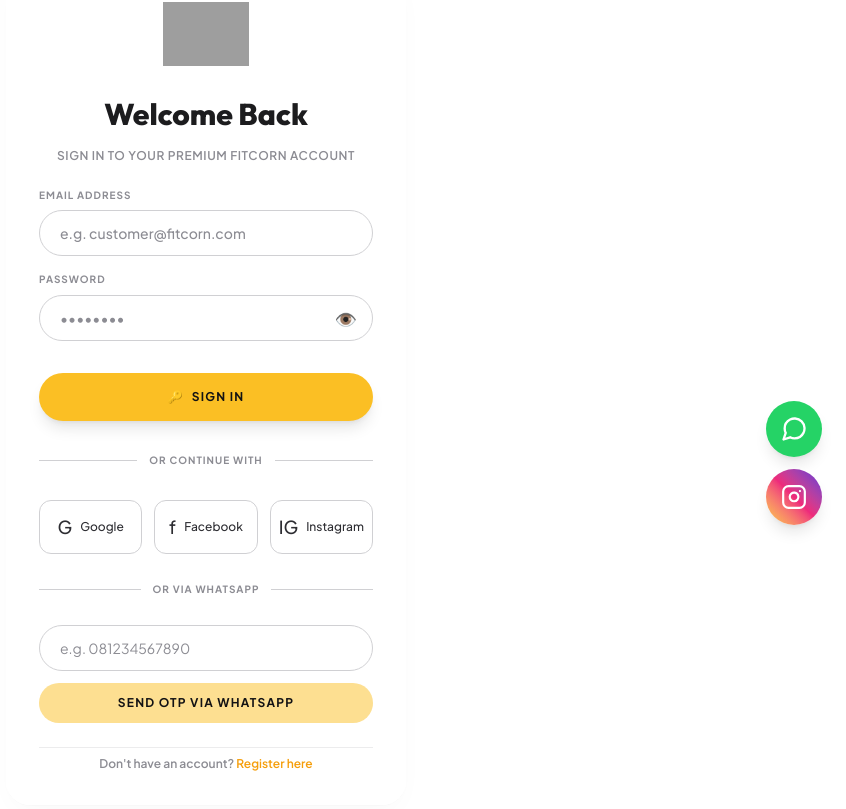
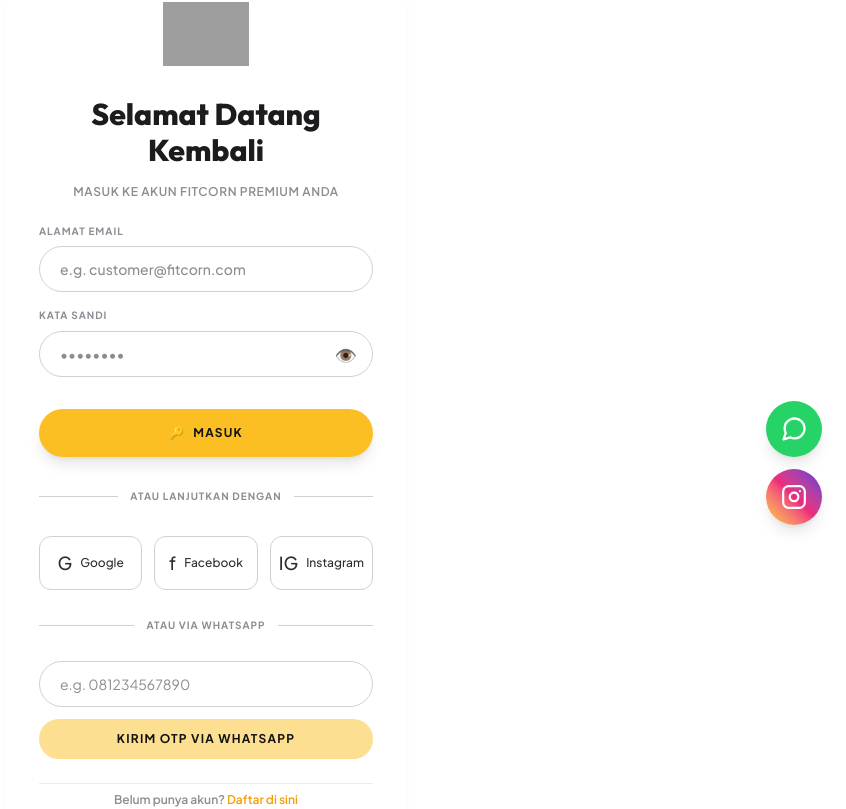
Before and after one commit to wahyudi-komite/fitcorn-id, an Angular app in the folder fitcorn-web/: page /masuk in a window 1280 px wide. Shown: the part 251-1060 px from the top of the page, without its empty margins (434-1280 px from the left). Built offline with nearby package versions, Linux system fonts and the light colour scheme; no server answers; grey boxes are pictures that could not be loaded.

Commit message:
chore: localize login component and update package dependencies for postgres and insforge sdk

```diff
--- a/fitcorn-web/src/app/features/auth/login/login.component.ts
+++ b/fitcorn-web/src/app/features/auth/login/login.component.ts
@@ -22,24 +22,24 @@
             <img src="/logo.png" alt="FITCORN Logo" class="h-16 mx-auto w-auto object-contain" />
           </a>
           <h1 class="text-3xl font-display font-extrabold text-charcoal-800 dark:text-white mt-2">
-            Welcome Back
+            Selamat Datang Kembali
           </h1>
           <p class="text-xs text-charcoal-400 font-semibold uppercase tracking-wider">
-            Sign in to your premium Fitcorn account
+            Masuk ke akun Fitcorn premium Anda
           </p>
         </div>
 
         <form (submit)="onSubmit()" class="space-y-4 text-sm font-medium">
           <div class="space-y-4">
             <div>
-              <label class="text-[10px] font-bold text-charcoal-400 uppercase tracking-widest block mb-2">Email Address</label>
+              <label class="text-[10px] font-bold text-charcoal-400 uppercase tracking-widest block mb-2">Alamat Email</label>
               <input type="email" [(ngModel)]="email" name="email" placeholder="e.g. customer@fitcorn.com" required
                      [ngClass]="themeService.theme() === 'dark' ? 'border-charcoal-850 text-white' : 'border-charcoal-200 text-charcoal-800'"
                      class="w-full px-5 py-3 rounded-full border bg-transparent placeholder-charcoal-400 focus:outline-none focus:border-corn-400" />
             </div>
 
             <div class="relative">
-              <label class="text-[10px] font-bold text-charcoal-400 uppercase tracking-widest block mb-2">Password</label>
+              <label class="text-[10px] font-bold text-charcoal-400 uppercase tracking-widest block mb-2">Kata Sandi</label>
               <input [type]="showPassword() ? 'text' : 'password'" [(ngModel)]="password" name="password" placeholder="&bull;&bull;&bull;&bull;&bull;&bull;&bull;&bull;" required
                      [ngClass]="themeService.theme() === 'dark' ? 'border-charcoal-850 text-white' : 'border-charcoal-200 text-charcoal-800'"
                      class="w-full px-5 py-3 pr-12 rounded-full border bg-transparent placeholder-charcoal-400 focus:outline-none focus:border-corn-400" />
@@ -54,9 +54,9 @@
             <button type="submit" [disabled]="loading()"
                     class="w-full px-8 py-4 font-sans font-bold text-xs tracking-widest uppercase rounded-full bg-corn-400 hover:bg-corn-500 disabled:bg-corn-400/50 disabled:cursor-not-allowed text-charcoal-900 shadow-lg hover:shadow-xl transition-all duration-300 transform hover:-translate-y-0.5 cursor-pointer flex items-center justify-center gap-2">
               @if (loading()) {
-                <span class="animate-spin text-sm">&#x231B;</span> Authenticating...
+                <span class="animate-spin text-sm">&#x231B;</span> Memverifikasi...
               } @else {
-                <span>&#x1F511;</span> Sign In
+                <span>&#x1F511;</span> Masuk
               }
             </button>
 
@@ -70,7 +70,7 @@
 
         <div class="relative flex items-center gap-3 py-2">
           <div class="flex-1 h-px bg-charcoal-200 dark:bg-charcoal-700"></div>
-          <span class="text-[10px] font-bold uppercase tracking-widest text-charcoal-400 dark:text-charcoal-300">or continue with</span>
+          <span class="text-[10px] font-bold uppercase tracking-widest text-charcoal-400 dark:text-charcoal-300">atau lanjutkan dengan</span>
           <div class="flex-1 h-px bg-charcoal-200 dark:bg-charcoal-700"></div>
         </div>
 
@@ -94,7 +94,7 @@
 
         <div class="relative flex items-center gap-3 py-1">
           <div class="flex-1 h-px bg-charcoal-200 dark:bg-charcoal-700"></div>
-          <span class="text-[10px] font-bold uppercase tracking-widest text-charcoal-400 dark:text-charcoal-300">or via WhatsApp</span>
+          <span class="text-[10px] font-bold uppercase tracking-widest text-charcoal-400 dark:text-charcoal-300">atau via WhatsApp</span>
           <div class="flex-1 h-px bg-charcoal-200 dark:bg-charcoal-700"></div>
         </div>
 
@@ -108,9 +108,9 @@
             <button type="submit" [disabled]="!phone || sendingOtp()"
                     class="w-full px-8 py-3 font-sans font-bold text-xs tracking-widest uppercase rounded-full bg-corn-400 hover:bg-corn-500 disabled:bg-corn-400/50 disabled:cursor-not-allowed text-charcoal-900 transition-all duration-300 cursor-pointer">
               @if (sendingOtp()) {
-                Sending OTP...
+                Mengirim OTP...
               } @else {
-                Send OTP via WhatsApp
+                Kirim OTP via WhatsApp
               }
             </button>
             @if (otpMsg()) {
@@ -122,21 +122,21 @@
         } @else {
           <form (submit)="onVerifyOtp($event)" class="space-y-3">
             <div>
-              <input type="text" [(ngModel)]="otp" name="otp" placeholder="Enter 6-digit OTP" required maxlength="6"
+              <input type="text" [(ngModel)]="otp" name="otp" placeholder="Masukkan 6 digit OTP" required maxlength="6"
                      [ngClass]="themeService.theme() === 'dark' ? 'border-charcoal-600 text-white' : 'border-charcoal-200 text-charcoal-800'"
                      class="w-full px-5 py-3 rounded-full border bg-transparent dark:bg-charcoal-900/30 placeholder-charcoal-400 dark:placeholder-charcoal-500 focus:outline-none focus:border-corn-400 text-sm text-center tracking-[8px]" />
             </div>
             <button type="submit" [disabled]="!otp || otp.length < 6 || verifyingOtp()"
                     class="w-full px-8 py-3 font-sans font-bold text-xs tracking-widest uppercase rounded-full bg-corn-400 hover:bg-corn-500 disabled:bg-corn-400/50 disabled:cursor-not-allowed text-charcoal-900 transition-all duration-300 cursor-pointer">
               @if (verifyingOtp()) {
-                Verifying...
+                Memverifikasi...
               } @else {
-                Verify & Sign In
+                Verifikasi & Masuk
               }
             </button>
             <button type="button" (click)="resetOtp()"
                     class="w-full text-xs text-charcoal-400 dark:text-charcoal-300 hover:text-corn-500 transition-colors cursor-pointer">
-              Use a different number
+              Gunakan nomor lain
             </button>
             @if (otpError()) {
               <div class="p-2 text-center text-xs font-semibold text-red-500 dark:text-red-400 bg-red-500/10 dark:bg-red-500/15 border border-red-500/20 dark:border-red-500/30 rounded-2xl">
@@ -147,8 +147,8 @@
         }
 
         <div class="text-center text-xs font-semibold text-charcoal-400 dark:text-charcoal-300 pt-2 border-t border-charcoal-100 dark:border-charcoal-800">
-          Don't have an account?
-          <a routerLink="/daftar" class="text-corn-500 hover:underline">Register here</a>
+          Belum punya akun?
+          <a routerLink="/daftar" class="text-corn-500 hover:underline">Daftar di sini</a>
         </div>
       </div>
     </div>
@@ -200,7 +200,7 @@
       },
       error: (err) => {
         console.error('Login failed', err);
-        this.errorMsg.set(err.error?.message || 'Invalid email or password. Please try again.');
+        this.errorMsg.set(err.error?.message || 'Email atau kata sandi salah. Silakan coba lagi.');
         this.loading.set(false);
       }
     });
@@ -218,7 +218,7 @@
       next: () => {
         this.sendingOtp.set(false);
         this.otpSent.set(true);
-        this.otpMsg.set('OTP sent! Check your WhatsApp (check server console in dev mode)');
+        this.otpMsg.set('OTP terkirim! Cek WhatsApp Anda (cek server console di mode development)');
       },
       error: (err) => {
         this.sendingOtp.set(false);
```
Also changed, not shown: 2 other files (tests, documents, lock files or other folders).
